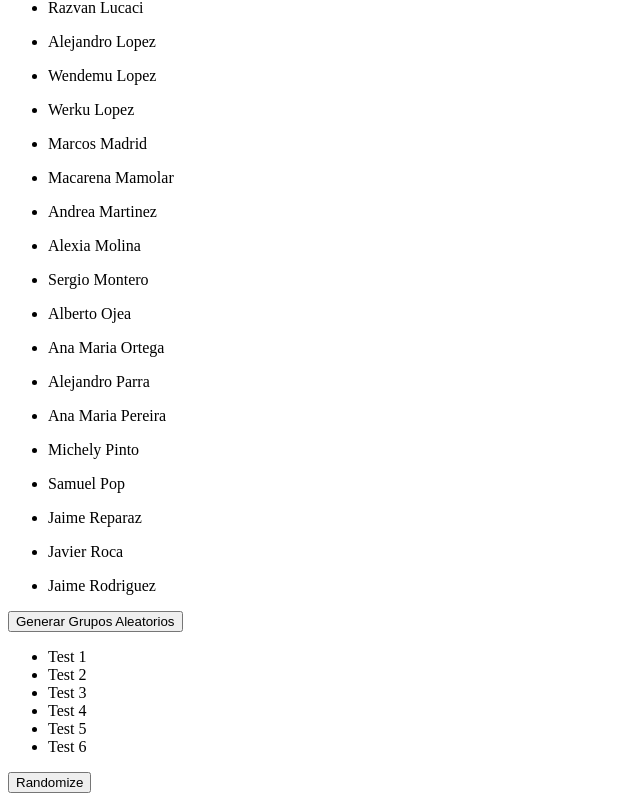
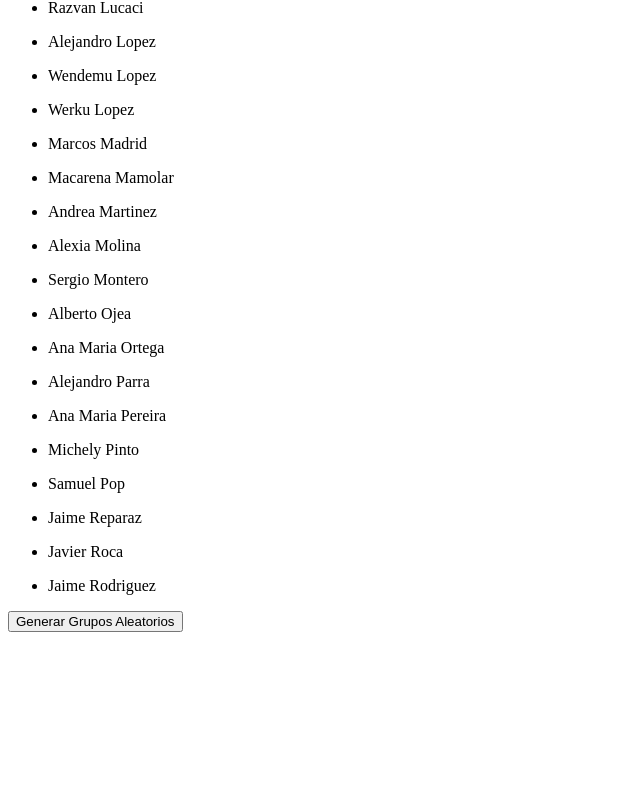
Before and after one commit to SejoMont/gruposproyecto, a Vue app: page / in a window 1280 px wide. Shown: the part 306-1107 px from the top of the page, without its empty margins (0-640 px from the left). After the commit the page ends 946 px from the top, so only its background shows below. Built offline with nearby package versions, Linux system fonts and the light colour scheme.

Commit message:
MusicaComponent deleted

```diff
--- a/src/App.vue
+++ b/src/App.vue
@@ -2,18 +2,15 @@
   <div>
     <!-- Pasa el array de alumnos al componente HelloWorld -->
     <HelloWorld :alumnos="alumnos" />
-    <MusicaComponent/>
   </div>
 </template>
 
 <script>
 import HelloWorld from "@/components/HelloWorld.vue"; // Ajusta la ruta según tu estructura de archivos
-import MusicaComponent from './components/MusicaComponent.vue';
 
 export default {
   components: {
-    HelloWorld,
-    MusicaComponent
+    HelloWorld
 
   },
   data() {
--- a/src/components/MusicaComponent.vue
+++ /dev/null
@@ -1,47 +0,0 @@
-<template>
-  <div>
-    <div ref="document">
-      <div id="element">
-        <ul>
-          <li>Test 1</li>
-          <li>Test 2</li>
-          <li>Test 3</li>
-          <li>Test 4</li>
-          <li>Test 5</li>
-          <li>Test 6</li>
-        </ul>
-      </div>
-      <button @click="randomize()">Randomize</button>
-    </div>
-  </div>
-</template>
-
-<script>
-import music from './../assets/audio/champions.mp3'
-import html2pdf from 'html2pdf.js'
-
-export default {
-    name: "MusicaComponent",
-    methods: {
-      randomize(){
-        this.playMusic();
-        this.exportToPdf(),{
-          filename: "prueba.pdf"
-        };
-      },
-
-      playMusic(){
-        var audio = new Audio(music)
-        audio.play()
-      },
-
-      exportToPdf() {
-        html2pdf(document.getElementById('element'))
-      }
-    }
-}
-</script>
-
-<style>
-
-</style>
```
